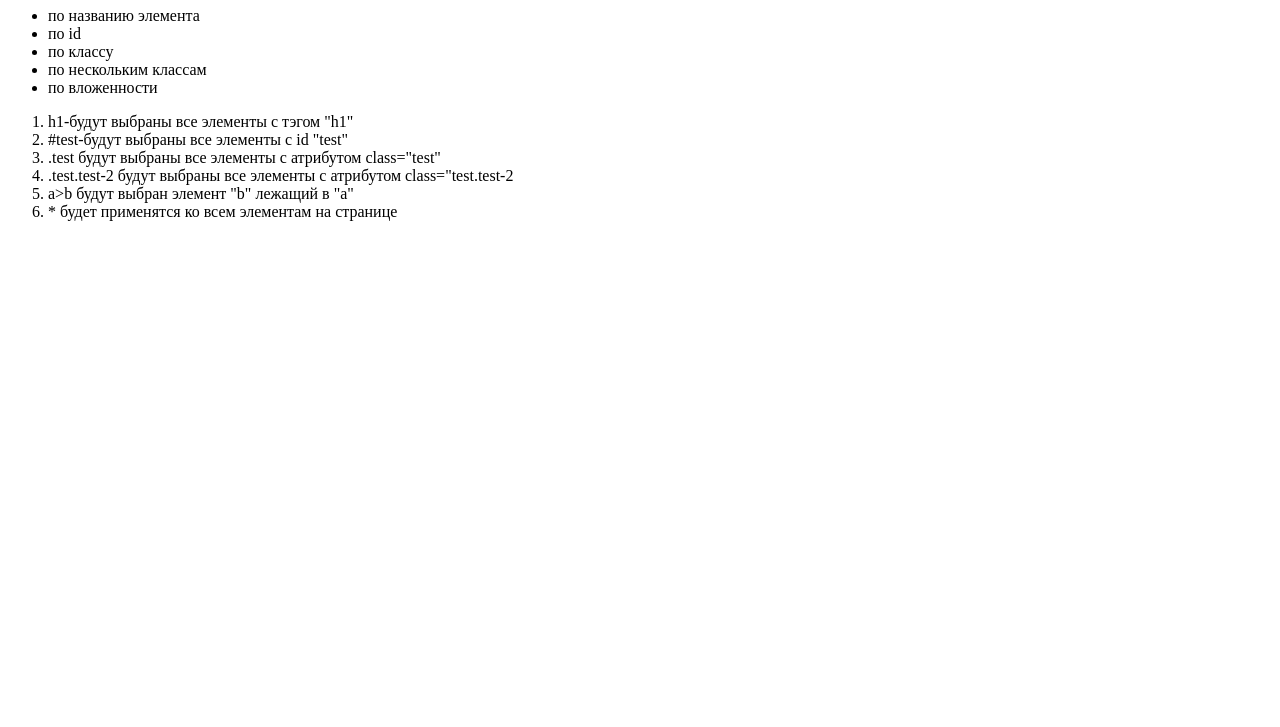
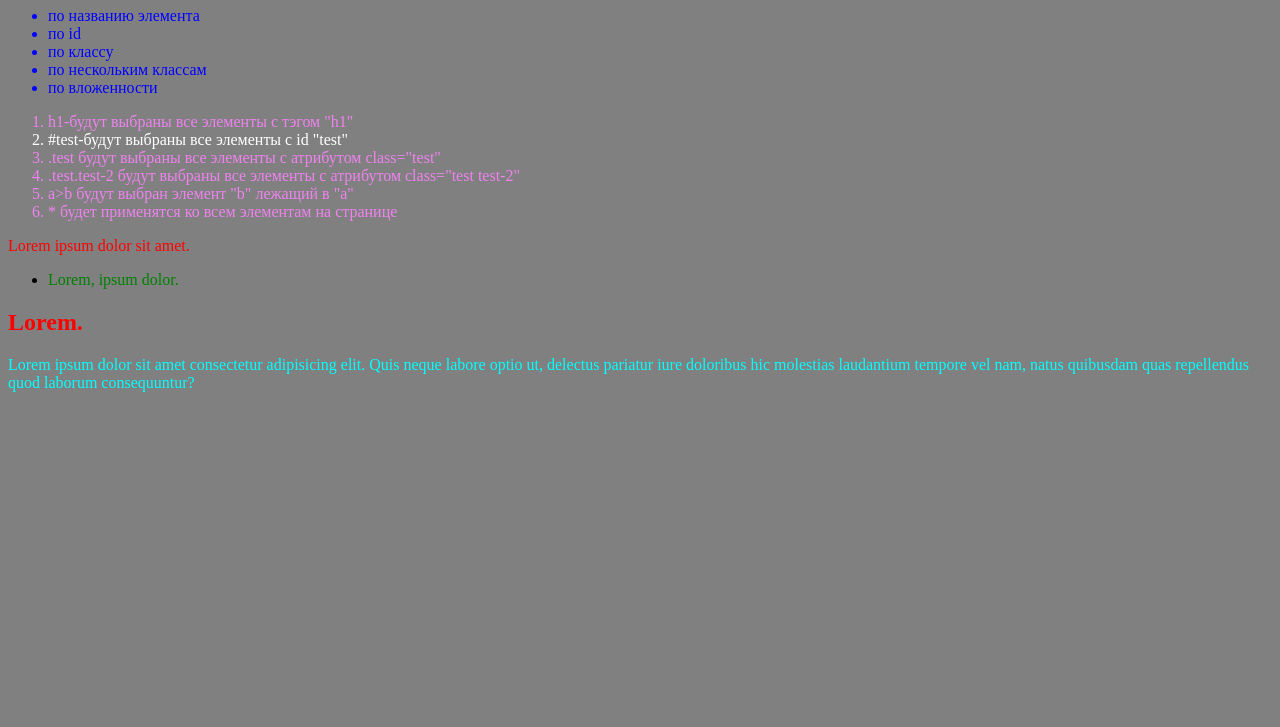
Before and after one commit to Wec3L/DZ5, a plain HTML site: page index.html in a window 1280 px wide. Shown: the part 73-800 px from the top of the page. Drawn offline with Linux system fonts and the light colour scheme.

Commit message:
finish with dz5

```diff
--- a/index.html
+++ b/index.html
@@ -5,24 +5,36 @@
     <title>DZ5</title>
     <link rel="stylesheet" href="style.css">
 </head>
-<body>
+<body class="body">
     <h1>Селекторы бывают:</h1>
-    <ul>
+    <ul class="ul">
         <li>по названию элемента</li>
         <li>по id</li>
         <li>по классу</li>
         <li>по нескольким классам</li>
         <li>по вложенности</li>
     </ul>
-    <ol>
+    <ol class="ol">
         <li>h1-будут выбраны все элементы с тэгом "h1"</li>
-        <li>#test-будут выбраны все элементы c id "test"</li>
+        <li id="test">#test-будут выбраны все элементы c id "test"</li>
         <li>.test будут выбраны все элементы с атрибутом class="test"</li>
-        <li>.test.test-2 будут выбраны все элементы с атрибутом class="test.test-2</li>
+        <li>.test.test-2 будут выбраны все элементы с атрибутом class="test test-2"</li>
         <li>a>b будут выбран элемент "b" лежащий в "a" </li>
         <li>* будет применятся ко всем элементам на странице</li>
     </ol>
-
-
+    <div>
+        <p>Lorem ipsum dolor sit amet.</p>
+    </div>
+    <div>
+        <ul>
+            <li>
+                <p class="text text-2">Lorem, ipsum dolor.</p>
+            </li>
+        </ul>
+    </div>
+    <h2 class="h2">Lorem.</h2>
+    <p class="lorem">
+        Lorem ipsum dolor sit amet consectetur adipisicing elit. Quis neque labore optio ut, delectus pariatur iure doloribus hic molestias laudantium tempore vel nam, natus quibusdam quas repellendus quod laborum consequuntur?
+    </p>
 </body>
 </html>
--- a/style.css
+++ b/style.css
@@ -0,0 +1,27 @@
+.body {
+    background-color: gray;
+}
+h1 {
+    color: white;
+}
+#test {
+    color: white;
+}
+div > p {
+    color: red;
+}
+.text.text-2 {
+    color: green;
+}
+.h2 {
+    color: red;
+}
+.lorem {
+    color: aqua;
+}
+.ul {
+    color: blue;
+}
+.ol {
+    color: violet;
+}
```
